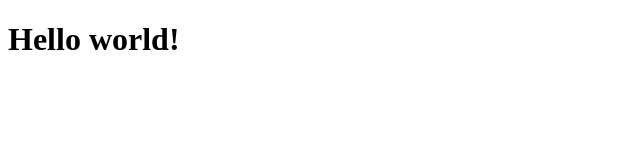
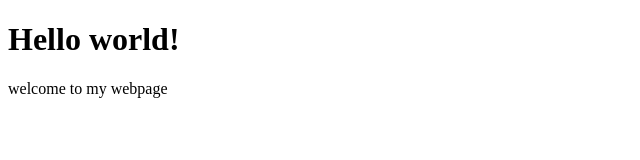
Before and after one commit to MrBrault/julianna265, a plain HTML site: page index.html in a window 1280 px wide. Shown: the whole page, without its empty margins (0-640 px from the left). Drawn offline with Linux system fonts and the light colour scheme.

Commit message:
Update index.html

```diff
--- a/index.html
+++ b/index.html
@@ -7,5 +7,6 @@
 </head>
 <body>
   <h1>Hello world!</h1>
+  <p> welcome to my webpage</p>
 </body>
 </html>
```
